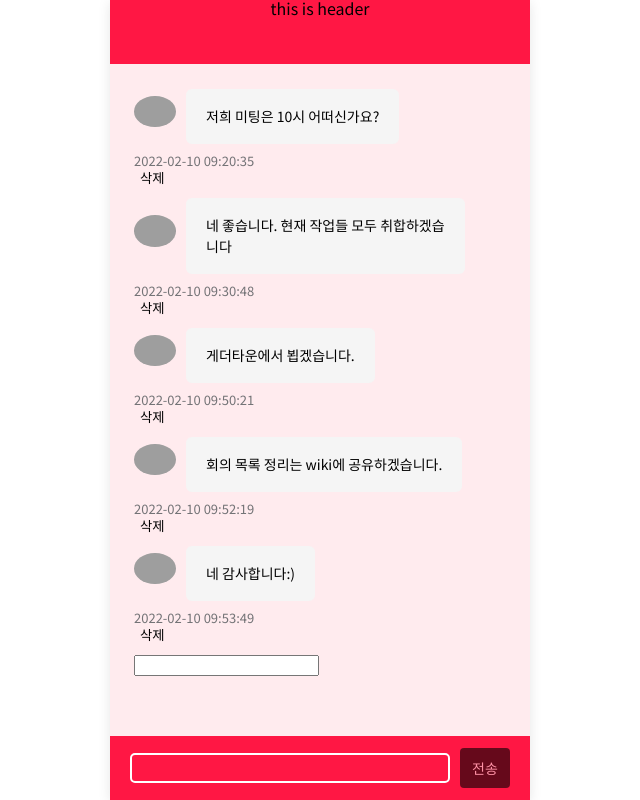
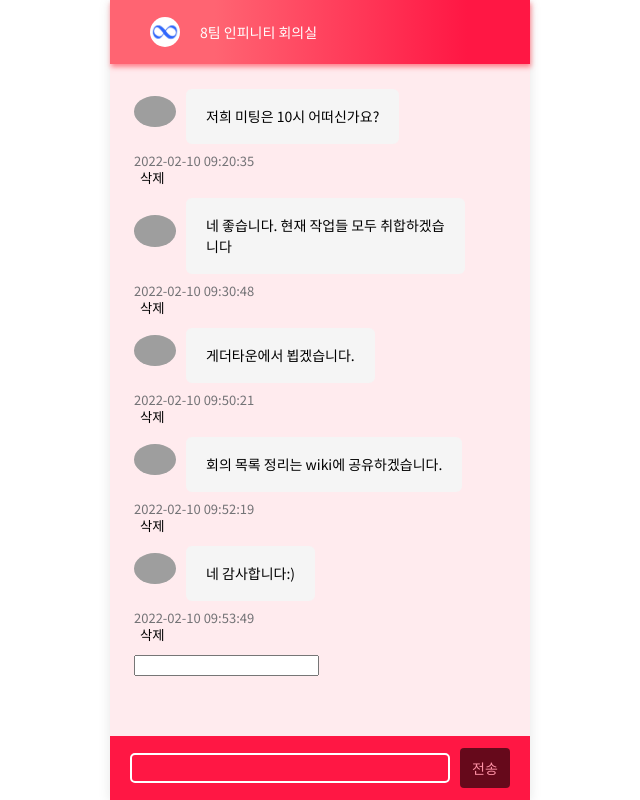
Before and after one commit to 2201infinity/swit-messenger, a React (Create React App) app: page /main in a window 1280 px wide. Shown: the whole page, without its empty margins (320-960 px from the left). Built offline with nearby package versions, Linux system fonts and the light colour scheme; grey boxes are pictures that could not be loaded.

Commit message:
feat: header UI 구현 및 이미지 상수화

```diff
--- /dev/null
+++ b/src/assets/images/index.ts
@@ -0,0 +1,3 @@
+export { default as LogoImg } from "./logo.png";
+export { default as Teamlogo } from "./infinity-logo.png";
+export { default as DanceImg } from "./dance.png";
--- a/src/components/Header.tsx
+++ b/src/components/Header.tsx
@@ -1,15 +1,42 @@
+import { Teamlogo } from "assets/images";
 import styled from "styled-components";
 
 function Header() {
-  return <HeaderContainer>this is header</HeaderContainer>;
+  return (
+    <HeaderContainer>
+      <img src={Teamlogo} alt="team-profile" />
+      <p>8팀 인피니티 회의실</p>
+    </HeaderContainer>
+  );
 }
 
 export default Header;
 
 const HeaderContainer = styled.div`
+  display: flex;
+  justify-content: flex-start;
+  align-items: center;
+  padding: 0 40px;
   width: 420px;
   height: 64px;
   position: fixed;
-  background-color: #ff1744;
+  background: linear-gradient(
+    90deg,
+    rgba(255, 100, 114, 1) 25%,
+    rgba(255, 23, 68, 1) 85%
+  );
+  box-shadow: 1px 3px 5px 0px rgba(255, 80, 95, 0.7);
+  -webkit-box-shadow: 1px 3px 5px 0px rgba(255, 80, 95, 0.7);
+  -moz-box-shadow: 1px 3px 5px 0px rgba(255, 80, 95, 0.7);
+
   text-align: center;
+  font-size: ${({ theme }) => theme.fontSize.text};
+  color: ${({ theme }) => theme.colors.white};
+
+  img {
+    border-radius: 50%;
+    width: 30px;
+    height: 30px;
+    margin-right: 20px;
+  }
 `;
--- a/src/pages/LoginPage.tsx
+++ b/src/pages/LoginPage.tsx
@@ -4,8 +4,8 @@ import { Button } from "components/common/Button";
 import Input from "components/common/Input";
 import { setUser } from "stores/user";
 import { useDispatch } from "react-redux";
-import dance from "assets/images/dance.png";
-import logo from "assets/images/logo.png";
+import { DanceImg } from "assets/images";
+import { LogoImg } from "assets/images";
 import { useNavigate } from "react-router-dom";
 
 function LoginPage() {
@@ -38,13 +38,13 @@ function LoginPage() {
   return (
     <Container>
       <Content>
-        <Logo src={logo} alt="logo" />
+        <Logo src={LogoImg} alt="logo" />
         <h1>
           업무 최적화를 돕는
           <br />
           Work OS 올인원 협업툴
         </h1>
-        <DanceImg src={dance} alt="dance-image" />
+        <StyledImg src={DanceImg} alt="dance-image" />
         <form onSubmit={onEnter}>
           <StyledInput
             width={"260px"}
@@ -90,7 +90,7 @@ const Logo = styled.img`
   width: 140px;
   margin-bottom: 15px;
 `;
-const DanceImg = styled.img`
+const StyledImg = styled.img`
   border-radius: 15px;
   width: 260px;
   margin-bottom: 30px;
```
Also changed, not shown: src/assets/images/infinity-logo.png (added).
